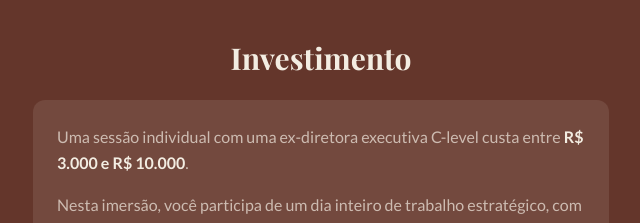
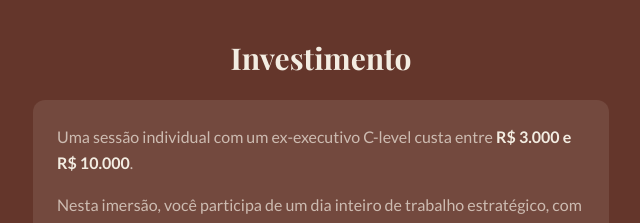
Before and after one commit to Nandamouraoficial/maioopp, a React (Vite) app: page / in a window 1280 px wide. Shown: the part 8769-8992 px from the top of the page, without its empty margins (319-959 px from the left). Built offline with nearby package versions, Linux system fonts and the light colour scheme; the HTML template or start-up script is replaced by a standard one.

Commit message:
Ajusted gender-neutral terms
Co-authored-by: Nandamouraoficial <267781561+Nandamouraoficial@users.noreply.github.com>

```diff
--- a/src/pages/Index.tsx
+++ b/src/pages/Index.tsx
@@ -503,7 +503,7 @@ const Index = () => {
 
           <div className="bg-primary-foreground/10 rounded-xl p-6 mb-8 max-w-xl mx-auto text-left">
             <p className="text-primary-foreground/70 text-base leading-relaxed">
-              Uma sessão individual com uma ex-diretora executiva C-level custa entre{" "}
+              Uma sessão individual com um ex-executivo C-level custa entre{" "}
               <strong className="text-primary-foreground">R$ 3.000 e R$ 10.000</strong>.
             </p>
             <p className="text-primary-foreground/70 text-base leading-relaxed mt-4">
```
